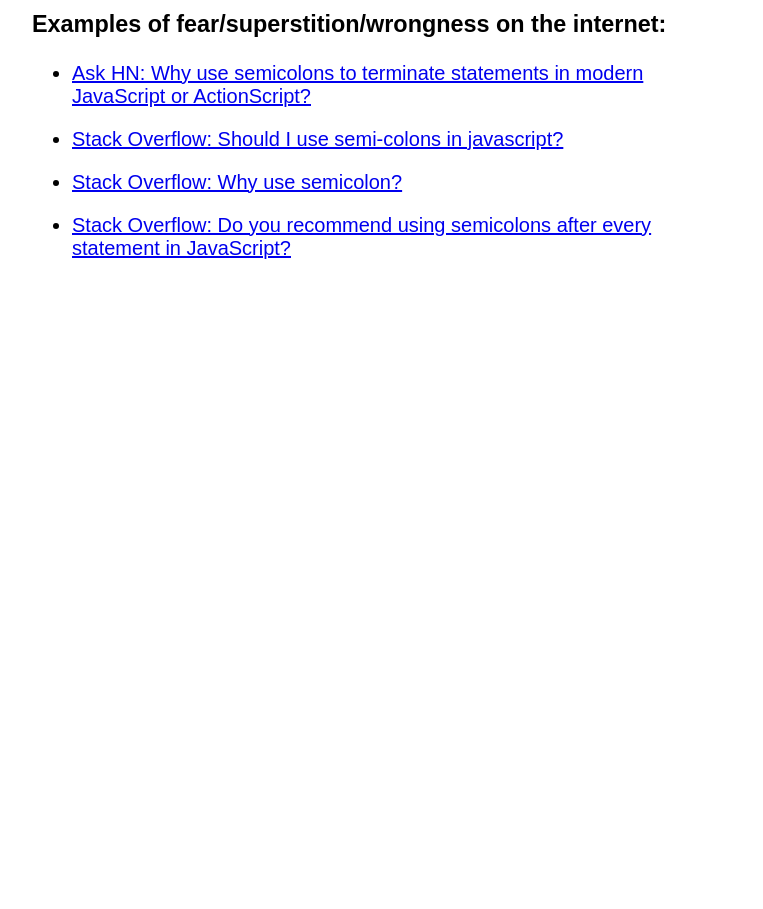
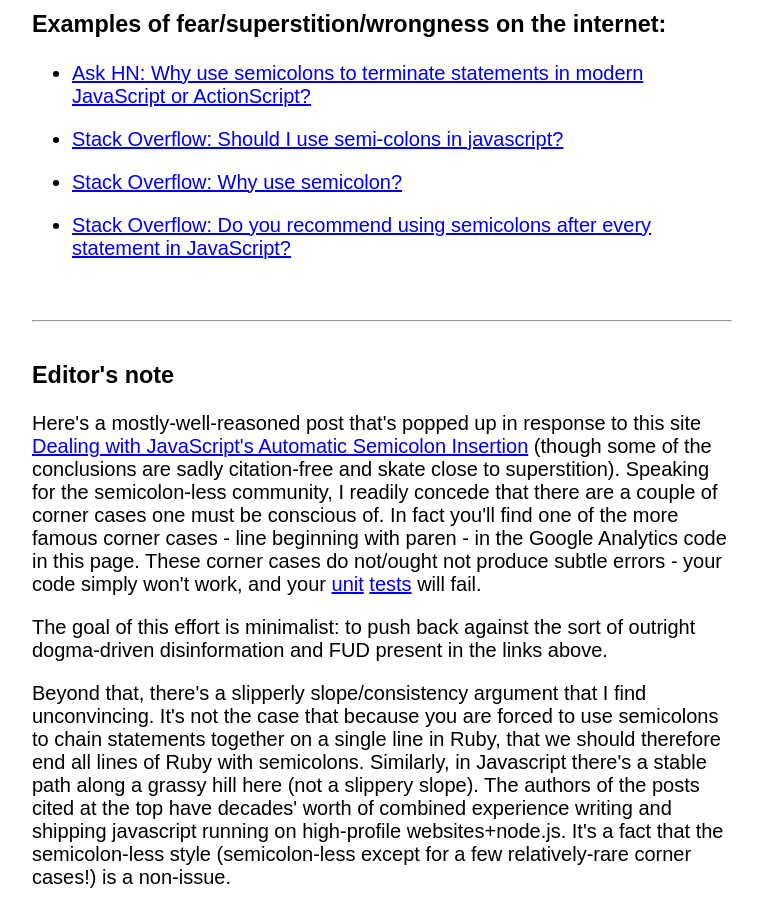
Before and after one commit to aresemicolonsnecessaryinjavascript/aresemicolonsnecessaryinjavascript.github.com, a plain HTML site: page index.html in a window 1280 px wide. Shown: the part 2533-3442 px from the top of the page, without its empty margins (258-1021 px from the left). Before the commit the page ends 2833 px from the top, so only its background shows below. Drawn offline with Linux system fonts and the light colour scheme.

Commit message:
editors note

```diff
--- a/index.html
+++ b/index.html
@@ -74,6 +74,17 @@
 </body>
 </html>
 
+<hr/>
+
+<a name="editorsnote"/>
+<h3>Editor's note</h3>
+
+<p>Here's a mostly-well-reasoned post that's popped up in response to this site <a href="http://lucumr.pocoo.org/2011/2/6/automatic-semicolon-insertion/">Dealing with JavaScript's Automatic Semicolon Insertion</a> (though some of the conclusions are sadly citation-free and skate close to superstition).  Speaking for the semicolon-less community, I readily concede that there are a couple of corner cases one must be conscious of. In fact you'll find one of the more famous corner cases - line beginning with paren - in the Google Analytics code in this page.  These corner cases do not/ought not produce subtle errors - your code simply won't work, and your <a href="https://github.com/jquery/qunit">unit</a> <a href="https://github.com/pivotal/jasmine">tests</a> will fail.
+
+<p>The goal of this effort is minimalist: to push back against the sort of outright dogma-driven disinformation and FUD present in the links above.</p>
+
+<p>Beyond that, there's a slipperly slope/consistency argument that I find unconvincing.  It's not the case that because you are forced to use semicolons to chain statements together on a single line in Ruby, that we should therefore end all lines of Ruby with semicolons.  Similarly, in Javascript there's a stable path along a grassy hill here (not a slippery slope).  The authors of the posts cited at the top have decades' worth of combined experience writing and shipping javascript running on high-profile websites+node.js.  It's a fact that the semicolon-less style (semicolon-less except for a few relatively-rare corner cases!) is a non-issue.</p>
+
 <script type="text/javascript">
 
   var _gaq = _gaq || []
```
